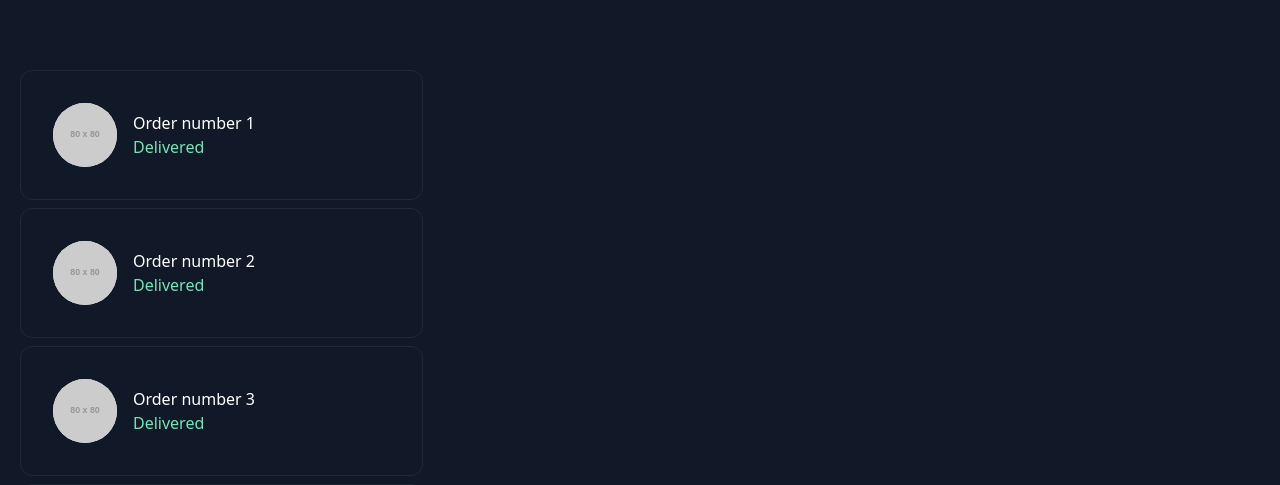
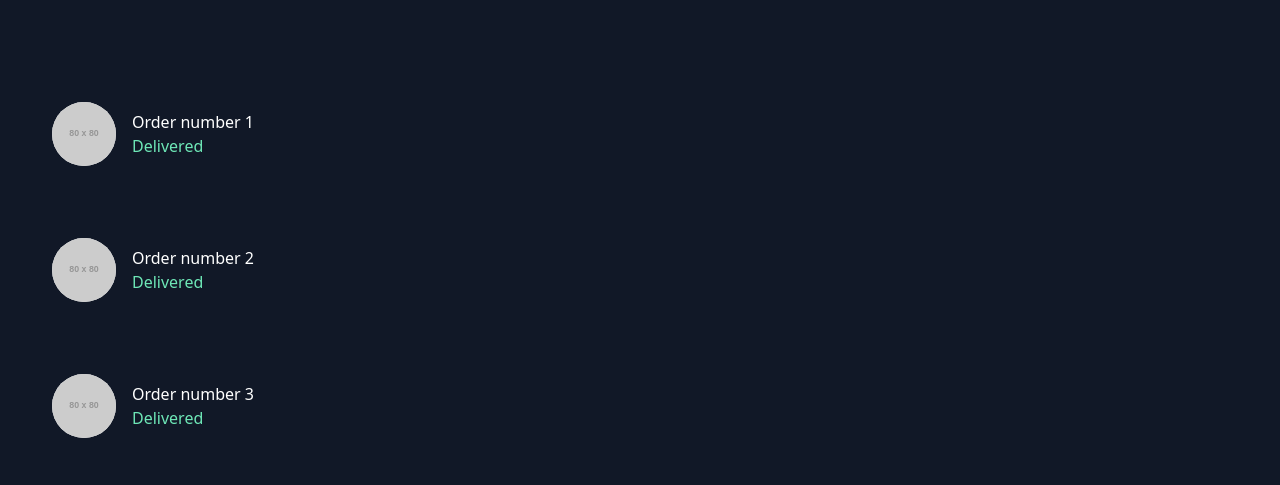
Before and after one commit to PraveenMalethia/basketiya-2, a Nuxt app: page /orders in a window 1280 px wide. Shown: the part 314-799 px from the top of the page. Built offline with nearby package versions, Linux system fonts and the light colour scheme.

Commit message:
order border removed

```diff
--- a/pages/orders.vue
+++ b/pages/orders.vue
@@ -17,7 +17,6 @@
               h-full
               flex
               items-center
-              border-gray-800 border
               p-8
               rounded-xl
               hover:bg-gray-700
```
